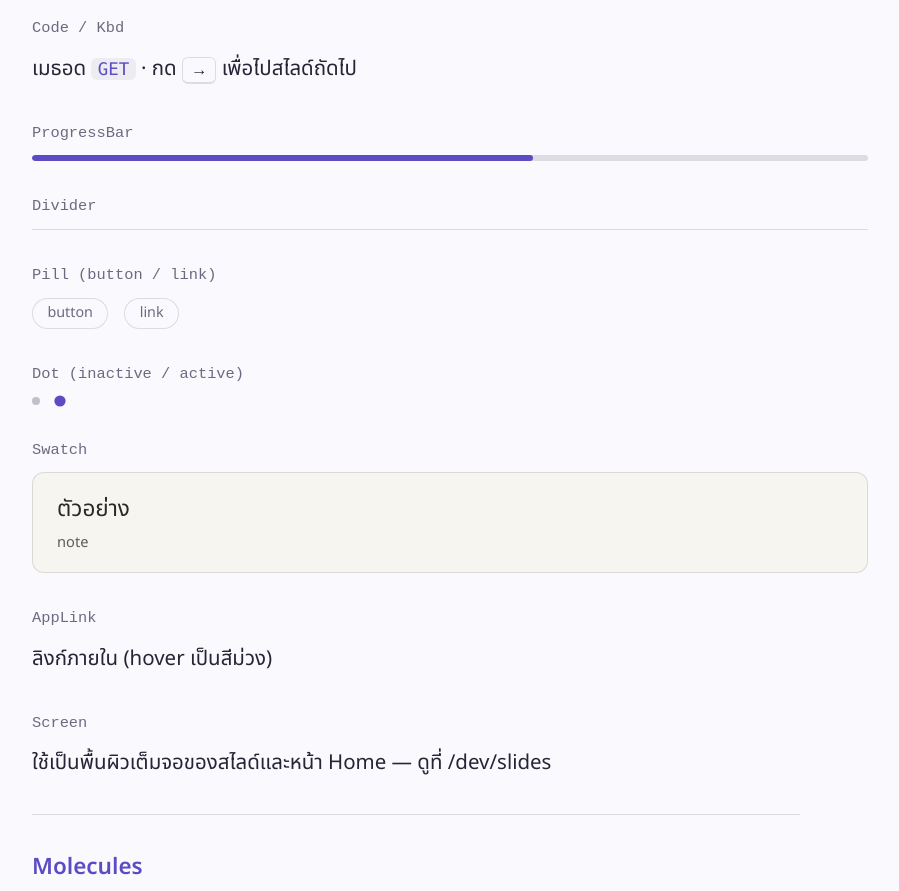
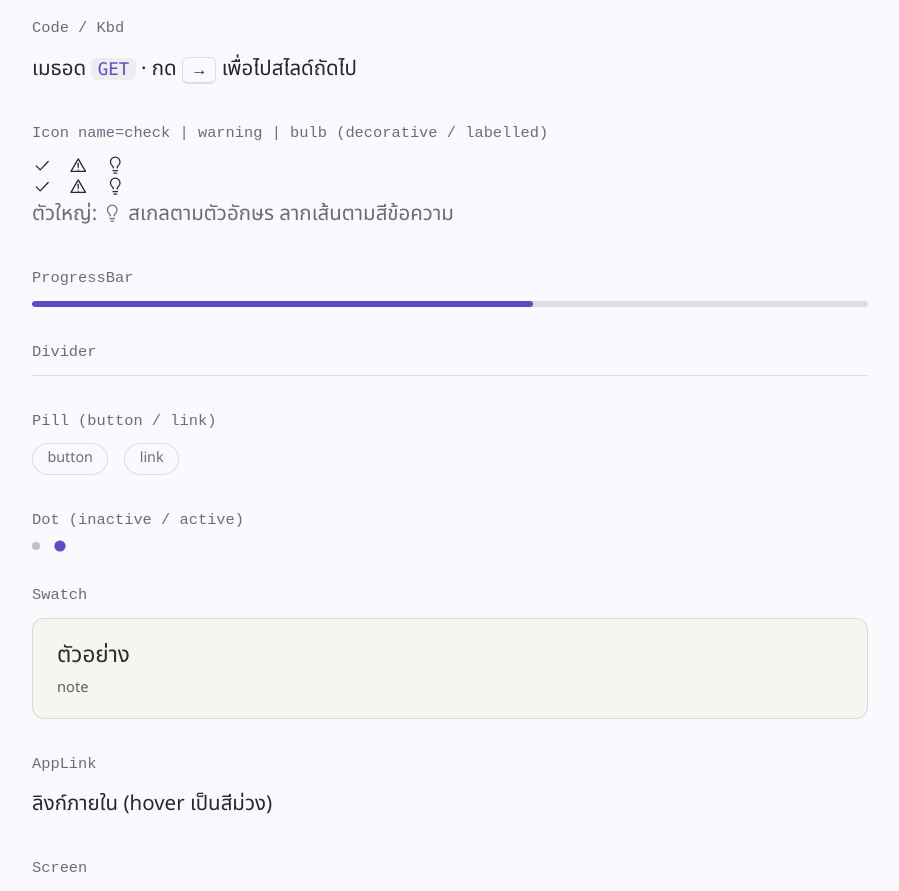
Before and after one commit to ArrayaWongsaita/dn_ai_in, a React (Vite) app: page /dev/components in a window 1280 px wide. Shown: the part 2660-3551 px from the top of the page, without its empty margins (224-1123 px from the left). Built offline with nearby package versions, Linux system fonts and the light colour scheme.

Commit message:
feat: add Icon atom with enforced decorative/label API (ticket 02)

```diff
--- a/src/dev/AtomsSection.tsx
+++ b/src/dev/AtomsSection.tsx
@@ -1,4 +1,4 @@
-import { AppLink, Badge, BigNumber, Button, Code, Divider, Dot, Heading, Kbd, Kicker, Pill, ProgressBar, Source, Stack, Swatch, Text } from '@/shared/components/atoms'
+import { AppLink, Badge, BigNumber, Button, Code, Divider, Dot, Heading, Icon, Kbd, Kicker, Pill, ProgressBar, Source, Stack, Swatch, Text } from '@/shared/components/atoms'
 import { Demo, Section } from './DevLayout'
 import s from './Dev.module.css'
 
@@ -46,6 +46,19 @@ export function AtomsSection() {
       <Demo name="Code / Kbd">
         <Text>เมธอด <Code>GET</Code> · กด <Kbd>→</Kbd> เพื่อไปสไลด์ถัดไป</Text>
       </Demo>
+      <Demo name="Icon name=check | warning | bulb (decorative / labelled)">
+        <div className={s.row}>
+          <Icon name="check" decorative />
+          <Icon name="warning" decorative />
+          <Icon name="bulb" decorative />
+        </div>
+        <div className={s.row}>
+          <Icon name="check" label="สำเร็จ" />
+          <Icon name="warning" label="คำเตือน" />
+          <Icon name="bulb" label="แนวคิดหลัก" />
+        </div>
+        <Text variant="muted">ตัวใหญ่: <Icon name="bulb" decorative /> สเกลตามตัวอักษร ลากเส้นตามสีข้อความ</Text>
+      </Demo>
       <Demo name="ProgressBar"><ProgressBar value={60} label="ความคืบหน้า 60%" /></Demo>
       <Demo name="Divider"><Divider /></Demo>
       <Demo name="Pill (button / link)">
--- /dev/null
+++ b/src/shared/components/atoms/Icon.module.css
@@ -0,0 +1,14 @@
+/* Thin-line icon: strokes inherit the surrounding text colour (currentColor) and the icon
+   scales with it (1em). stroke-width 1.5 is the drawing weight inside the 24-unit viewBox —
+   part of the artwork, like the path data, not a layout size. */
+.icon {
+  display: inline-block;
+  width: 1em;
+  height: 1em;
+  vertical-align: -0.15em;
+  fill: none;
+  stroke: currentColor;
+  stroke-width: 1.5;
+  stroke-linecap: round;
+  stroke-linejoin: round;
+}
--- /dev/null
+++ b/src/shared/components/atoms/Icon.tsx
@@ -0,0 +1,21 @@
+import s from './Icon.module.css'
+
+type IconName = 'check' | 'warning' | 'bulb'
+
+/** Exactly one of `decorative` (hidden from screen readers) or `label` (its text) — TypeScript, not an a11y tool, enforces it. */
+export type IconProps =
+  | { name: IconName; decorative: true; label?: never }
+  | { name: IconName; decorative?: never; label: string }
+
+const PATHS: Record<IconName, string[]> = {
+  check: ['M5 12.8l4.6 4.6L19 7.6'],
+  warning: ['M12 4.5l8.5 14.7h-17z', 'M12 9.8v4.6', 'M12 17.6v.01'],
+  bulb: ['M9.8 15.2c0-1.3-.5-2-1.3-2.7A5.6 5.6 0 1 1 15.5 12.5c-.8.7-1.3 1.4-1.3 2.7', 'M9.4 18.4h5.2', 'M10.4 21.2h3.2'],
+}
+
+/** Thin-line icon drawn in the current text colour, sized to the surrounding text (1em). */
+export function Icon(props: IconProps) {
+  const draw = PATHS[props.name].map((d) => <path key={d} d={d} />)
+  if (props.decorative) return <svg viewBox="0 0 24 24" className={s.icon} aria-hidden="true">{draw}</svg>
+  return <svg viewBox="0 0 24 24" className={s.icon} role="img" aria-label={props.label}>{draw}</svg>
+}
--- a/src/shared/components/atoms/index.ts
+++ b/src/shared/components/atoms/index.ts
@@ -8,6 +8,7 @@ export { Divider } from './Divider'
 export { Dot } from './Dot'
 export { Heading } from './Heading'
 export { Hop } from './Hop'
+export { Icon } from './Icon'
 export { Kbd } from './Kbd'
 export { Kicker } from './Kicker'
 export { Packet } from './Packet'
```
Also changed, not shown: src/dev/typeBounds.ts (added, +14 -0 lines).
